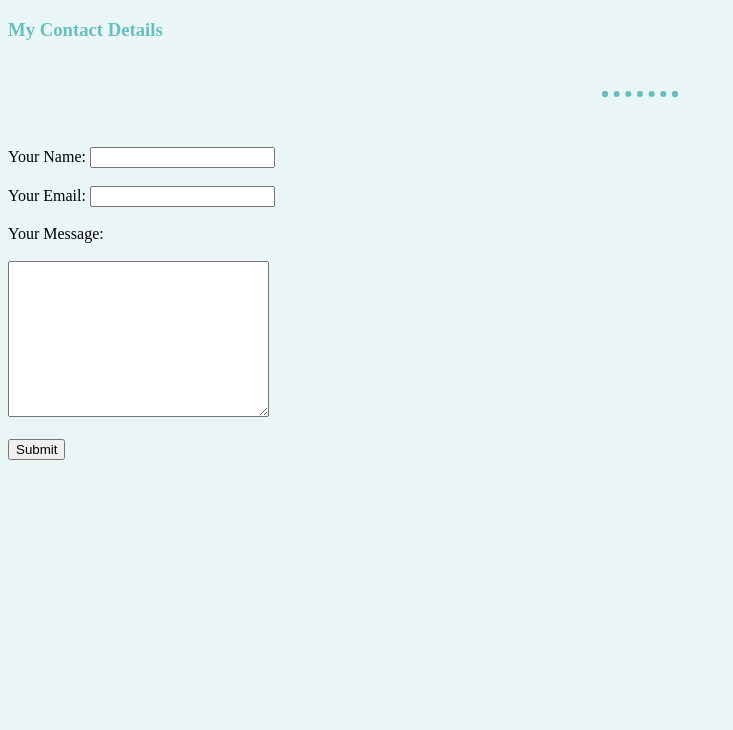
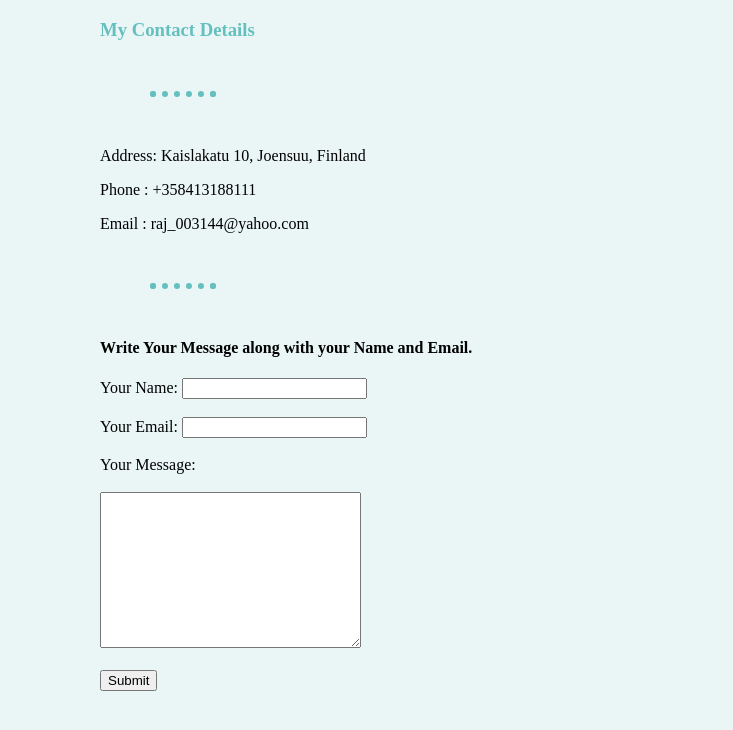
Before and after one commit to Md-JahidHossain/Visual-Web-Development, a plain HTML site: page contact.html in a window 1280 px wide. Shown: the whole page, without its empty margins (0-733 px from the left). Drawn offline with Linux system fonts and the light colour scheme.

Commit message:
Update contact.html
Clean update

```diff
--- a/contact.html
+++ b/contact.html
@@ -7,15 +7,19 @@
   <style media="screen">
   body{
       background-color:#EAF6F6;
+      margin:0 100px;
     }
     hr{
       border: dotted #66BFBF 6px;
       border-bottom: none;
       width: 5%;
-      margin: 50px auto;
+      margin-top: 50px;
+      margin-bottom: 50px;
+      margin-left: 50px;
     }
     h3{
       color: #66BFBF;
+
     }
     h1{
       color:Grey;
@@ -29,7 +33,11 @@
   <h3>My Contact Details</h3>
 
   <hr>
-
+<p> Address:  Kaislakatu 10, Joensuu, Finland</p>
+<p> Phone  :  +358413188111</p>
+<p> Email  :  raj_003144@yahoo.com</p>
+<hr>
+<h4>Write Your Message along with your Name and Email.</h4>
 
   <form action="mailto:raj_003144@yahoo.com" method="post" enctype="text/plain">
     <label for="">Your Name:</label>
```
